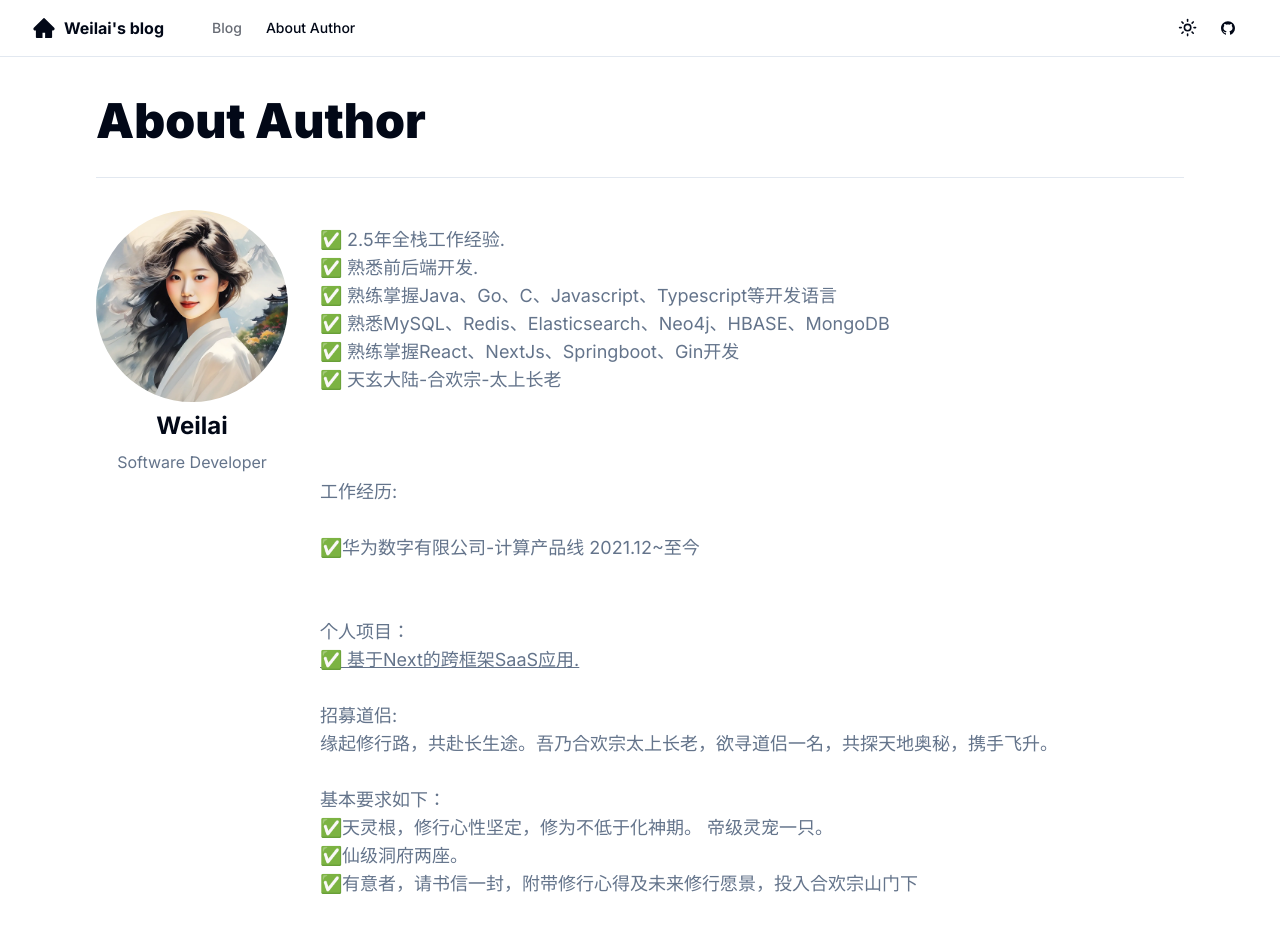
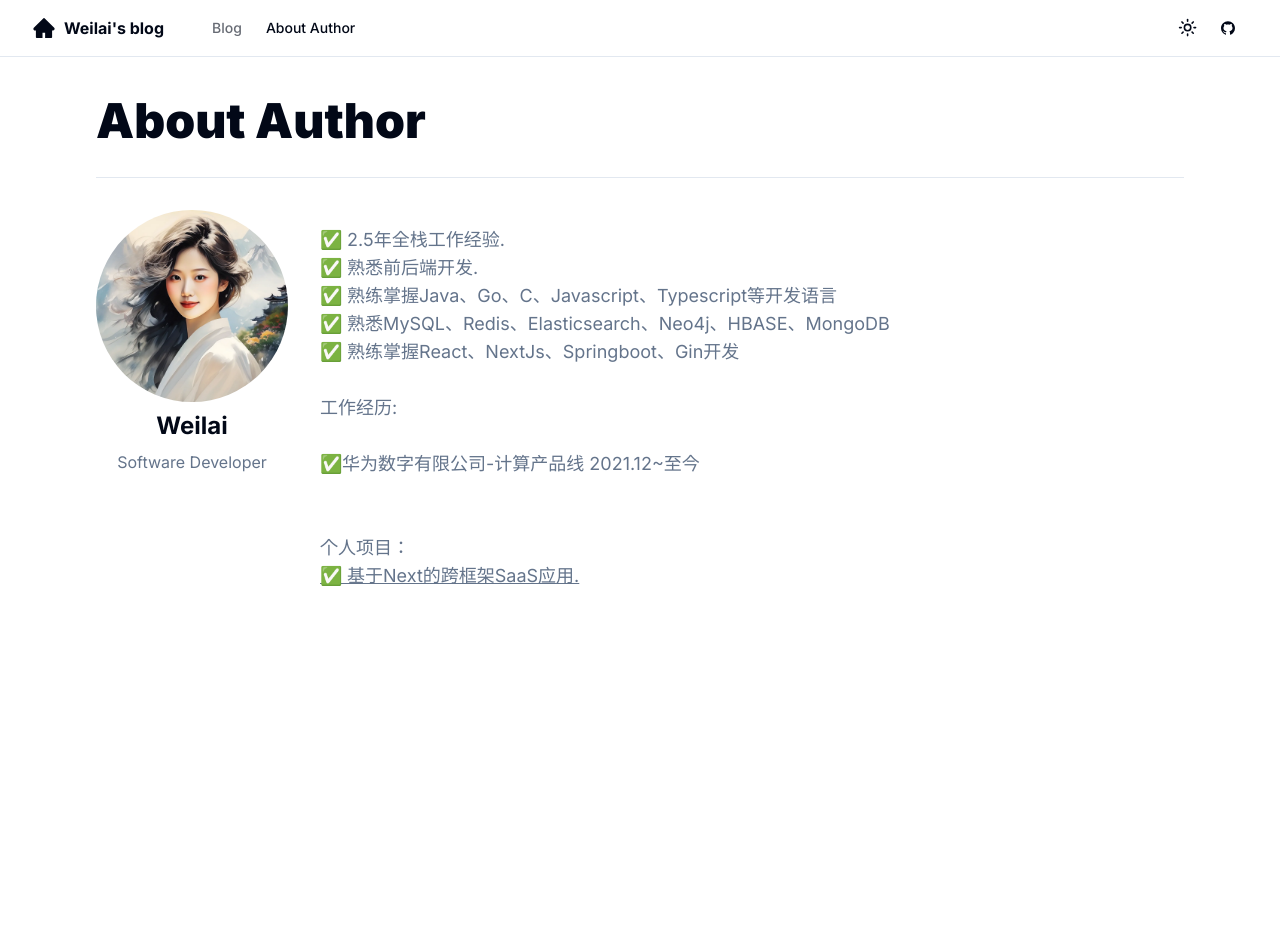
Before and after one commit to miku-wwl/weilai-blog, a Next.js app: page /about in a window 1280 px wide. Shown: the top 932 px of the page. After the commit the page ends 800 px from the top, so only its background shows below. Built offline with nearby package versions, Linux system fonts and the light colour scheme.

Commit message:
feat:modify about page.

```diff
--- a/app/about/page.tsx
+++ b/app/about/page.tsx
@@ -38,9 +38,6 @@ export default async function AboutPage() {
           <br />
           ✅ 熟练掌握React、NextJs、Springboot、Gin开发
           <br />
-          ✅ 天玄大陆-合欢宗-太上长老 <br />
-          <br />
-          <br />
           <br />
           工作经历:
           <br />
@@ -55,15 +52,6 @@ export default async function AboutPage() {
             <br />
           </Link>
           <br />
-          <p>招募道侣:</p>
-          缘起修行路，共赴长生途。吾乃合欢宗太上长老，欲寻道侣一名，共探天地奥秘，携手飞升。{" "}
-          <br />
-          <br />
-          基本要求如下： <br />
-          ✅天灵根，修行心性坚定，修为不低于化神期。 帝级灵宠一只。 <br />
-          ✅仙级洞府两座。 <br />
-          ✅有意者，请书信一封，附带修行心得及未来修行愿景，投入合欢宗山门下{" "}
-          <br />
           <br />
         </p>
       </div>
```
